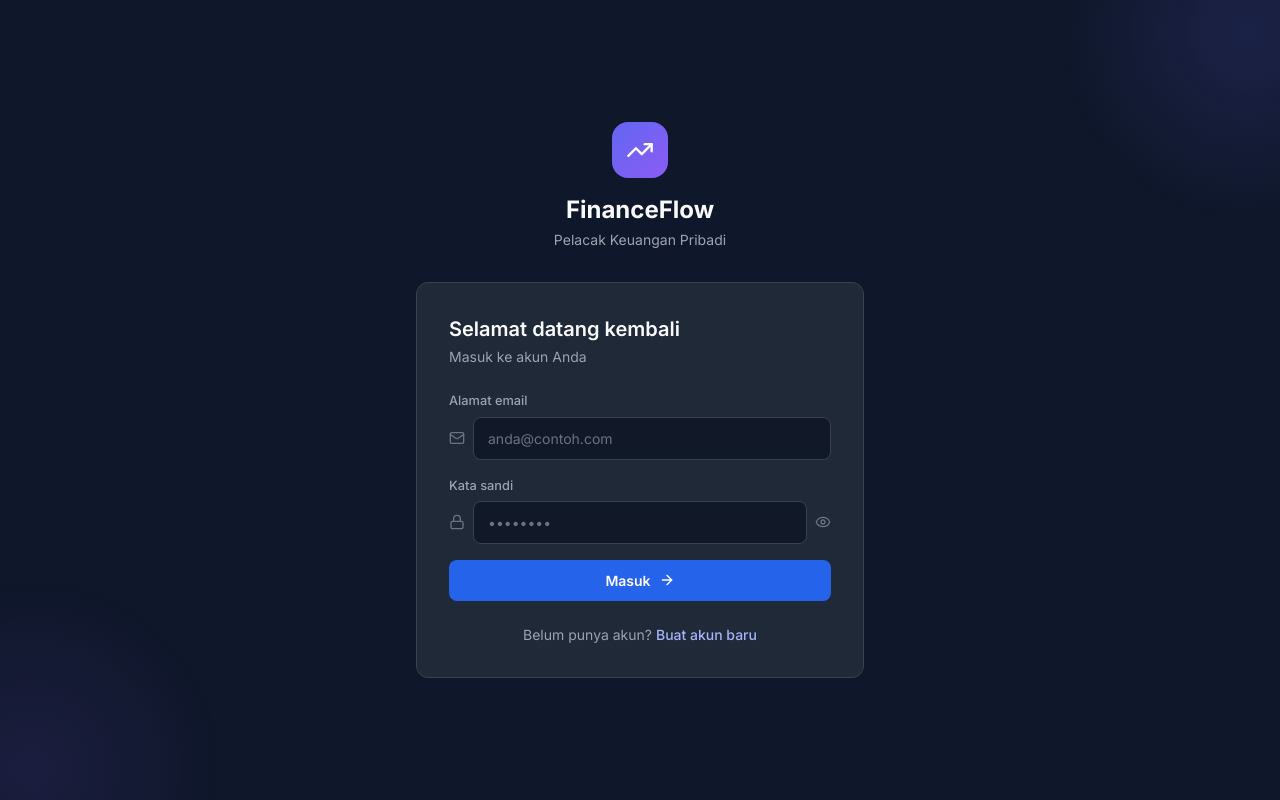
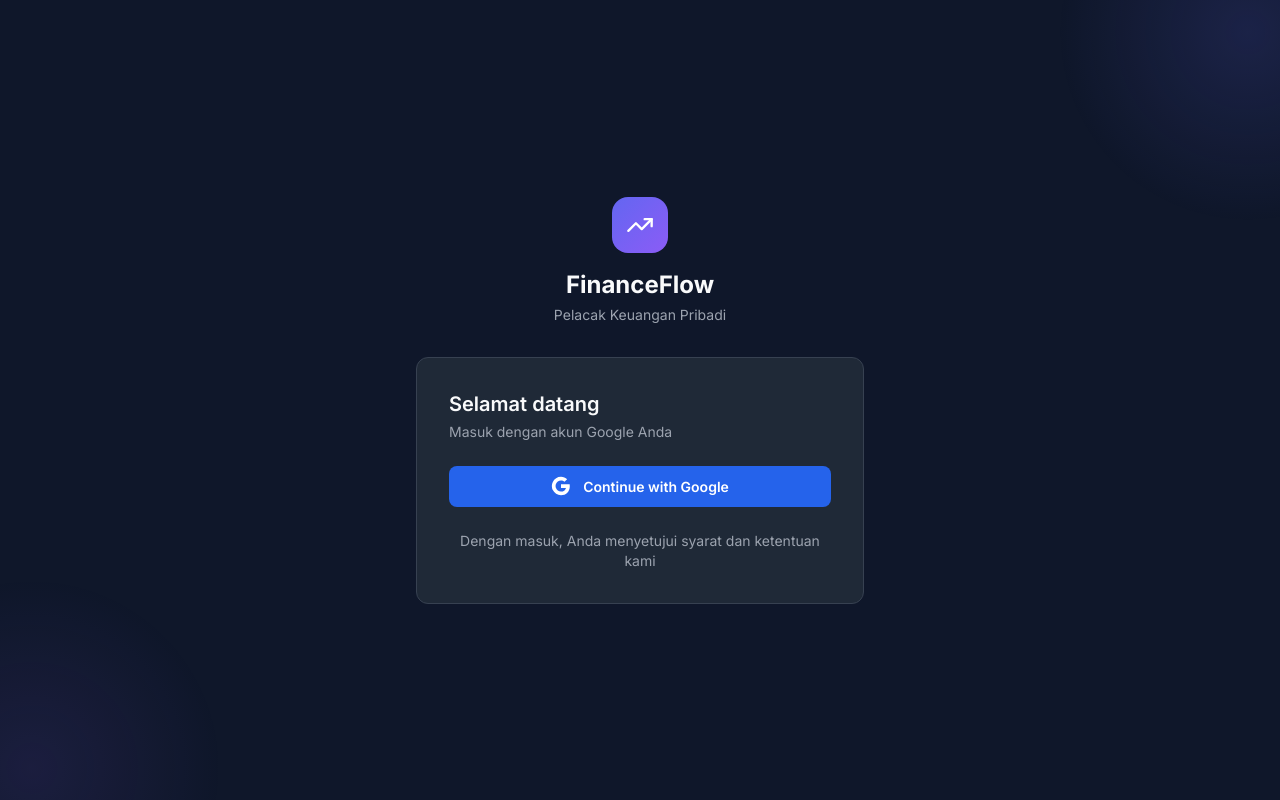
Before and after one commit to Synoids/finance-tracker, a Next.js app: page /login in a window 1280 px wide. Built offline with nearby package versions, Linux system fonts and the light colour scheme.

Commit message:
Mengganti sistem login ke google login

```diff
--- a/app/login/page.tsx
+++ b/app/login/page.tsx
@@ -1,34 +1,30 @@
 'use client';
 
 import { useState } from 'react';
-import { useRouter } from 'next/navigation';
-import Link from 'next/link';
 import { createClient } from '@/lib/supabaseClient';
-import { TrendingUp, Mail, Lock, Eye, EyeOff, ArrowRight } from 'lucide-react';
+import { TrendingUp } from 'lucide-react';
 
 export default function LoginPage() {
-  const router = useRouter();
-  const [email, setEmail]       = useState('');
-  const [password, setPassword] = useState('');
-  const [showPw, setShowPw]     = useState(false);
-  const [error, setError]       = useState('');
-  const [loading, setLoading]   = useState(false);
+  const [error, setError] = useState('');
+  const [loading, setLoading] = useState(false);
 
-  async function handleSubmit(e: React.FormEvent) {
-    e.preventDefault();
+  async function handleGoogleLogin() {
     setLoading(true);
     setError('');
 
     const supabase = createClient();
-    const { error } = await supabase.auth.signInWithPassword({ email, password });
+    const { error } = await supabase.auth.signInWithOAuth({
+      provider: 'google',
+      options: {
+        redirectTo: `${location.origin}/auth/callback`,
+      },
+    });
 
     if (error) {
       setError(error.message);
       setLoading(false);
-    } else {
-      router.push('/dashboard');
-      router.refresh();
     }
+    // Note: No need to handle success here as the OAuth flow will redirect
   }
 
   return (
@@ -51,8 +47,8 @@
 
         {/* Card */}
         <div className="glass-card p-8">
-          <h2 className="text-xl font-semibold mb-1" style={{ color: 'var(--text-primary)' }}>Selamat datang kembali</h2>
-          <p className="text-sm mb-6" style={{ color: 'var(--text-secondary)' }}>Masuk ke akun Anda</p>
+          <h2 className="text-xl font-semibold mb-1" style={{ color: 'var(--text-primary)' }}>Selamat datang</h2>
+          <p className="text-sm mb-6" style={{ color: 'var(--text-secondary)' }}>Masuk dengan akun Google Anda</p>
 
           {error && (
             <div className="mb-4 p-3 rounded-lg text-sm" style={{ background: 'rgba(239,68,68,0.1)', color: '#ef4444', border: '1px solid rgba(239,68,68,0.3)' }}>
@@ -60,65 +56,28 @@
             </div>
           )}
 
-          <form onSubmit={handleSubmit} className="space-y-4">
-            <div>
-              <label className="label">Alamat email</label>
-              <div className="flex items-center gap-2">
-                <Mail className="w-4 h-4 flex-shrink-0" style={{ color: 'var(--text-muted)' }} />
-                <input
-                  id="login-email"
-                  type="email"
-                  required
-                  value={email}
-                  onChange={(e) => setEmail(e.target.value)}
-                  className="input-field flex-1"
-                  placeholder="anda@contoh.com"
-                />
-              </div>
-            </div>
-
-            <div>
-              <label className="label">Kata sandi</label>
-              <div className="flex items-center gap-2">
-                <Lock className="w-4 h-4 flex-shrink-0" style={{ color: 'var(--text-muted)' }} />
-                <input
-                  id="login-password"
-                  type={showPw ? 'text' : 'password'}
-                  required
-                  value={password}
-                  onChange={(e) => setPassword(e.target.value)}
-                  className="input-field flex-1"
-                  placeholder="••••••••"
-                />
           <button
-                  type="button"
-                  onClick={() => setShowPw(!showPw)}
-                  style={{ color: 'var(--text-muted)', background: 'none', border: 'none', cursor: 'pointer', padding: 0 }}
-                >
-                  {showPw ? <EyeOff className="w-4 h-4" /> : <Eye className="w-4 h-4" />}
-                </button>
-              </div>
-            </div>
-
-            <button
-              id="login-submit"
-              type="submit"
+            onClick={handleGoogleLogin}
             disabled={loading}
-              className="btn-primary w-full flex items-center justify-center gap-2 mt-2"
+            className="btn-primary w-full flex items-center justify-center gap-3 mt-2"
           >
             {loading ? (
               <span className="w-4 h-4 border-2 border-white border-t-transparent rounded-full animate-spin" />
             ) : (
-                <>Masuk <ArrowRight className="w-4 h-4" /></>
+              <>
+                <svg className="w-5 h-5" viewBox="0 0 24 24">
+                  <path fill="currentColor" d="M22.56 12.25c0-.78-.07-1.53-.2-2.25H12v4.26h5.92c-.26 1.37-1.04 2.53-2.21 3.31v2.77h3.57c2.08-1.92 3.28-4.74 3.28-8.09z"/>
+                  <path fill="currentColor" d="M12 23c2.97 0 5.46-.98 7.28-2.66l-3.57-2.77c-.98.66-2.23 1.06-3.71 1.06-2.86 0-5.29-1.93-6.16-4.53H2.18v2.84C3.99 20.53 7.7 23 12 23z"/>
+                  <path fill="currentColor" d="M5.84 14.09c-.22-.66-.35-1.36-.35-2.09s.13-1.43.35-2.09V7.07H2.18C1.43 8.55 1 10.22 1 12s.43 3.45 1.18 4.93l2.85-2.22.81-.62z"/>
+                  <path fill="currentColor" d="M12 5.38c1.62 0 3.06.56 4.21 1.64l3.15-3.15C17.45 2.09 14.97 1 12 1 7.7 1 3.99 3.47 2.18 7.07l3.66 2.84c.87-2.6 3.3-4.53 6.16-4.53z"/>
+                </svg>
+                Continue with Google
+              </>
             )}
           </button>
-          </form>
 
           <p className="mt-6 text-center text-sm" style={{ color: 'var(--text-secondary)' }}>
-            Belum punya akun?{' '}
-            <Link href="/signup" className="font-medium" style={{ color: '#a5b4fc' }}>
-              Buat akun baru
-            </Link>
+            Dengan masuk, Anda menyetujui syarat dan ketentuan kami
           </p>
         </div>
       </div>
--- a/app/signup/page.tsx
+++ b/app/signup/page.tsx
@@ -1,119 +1,5 @@
-'use client';
-
-import { useState } from 'react';
-import Link from 'next/link';
-import { createClient } from '@/lib/supabaseClient';
-import { TrendingUp, Mail, Lock, Eye, EyeOff, ArrowRight } from 'lucide-react';
+import { redirect } from 'next/navigation';
 
 export default function SignupPage() {
-  const [email, setEmail]       = useState('');
-  const [password, setPassword] = useState('');
-  const [confirm, setConfirm]   = useState('');
-  const [showPw, setShowPw]     = useState(false);
-  const [error, setError]       = useState('');
-  const [success, setSuccess]   = useState('');
-  const [loading, setLoading]   = useState(false);
-
-  async function handleSubmit(e: React.FormEvent) {
-    e.preventDefault();
-    setError('');
-    setSuccess('');
-
-    if (password !== confirm) {
-      setError('Kata sandi tidak cocok.');
-      return;
-    }
-    if (password.length < 6) {
-      setError('Kata sandi harus minimal 6 karakter.');
-      return;
-    }
-
-    setLoading(true);
-    const supabase = createClient();
-    const { error } = await supabase.auth.signUp({
-      email,
-      password,
-      options: { emailRedirectTo: `${location.origin}/auth/callback` },
-    });
-
-    setLoading(false);
-    if (error) {
-      setError(error.message);
-    } else {
-      setSuccess('Akun berhasil dibuat! Periksa email Anda untuk konfirmasi, lalu masuk.');
-    }
-  }
-
-  return (
-    <div className="min-h-screen flex items-center justify-center p-4" style={{ background: 'var(--bg-primary)' }}>
-      <div className="fixed inset-0 overflow-hidden pointer-events-none">
-        <div className="absolute -top-40 -right-40 w-96 h-96 rounded-full" style={{ background: 'radial-gradient(circle, rgba(99,102,241,0.15) 0%, transparent 70%)' }} />
-        <div className="absolute -bottom-40 -left-40 w-96 h-96 rounded-full" style={{ background: 'radial-gradient(circle, rgba(139,92,246,0.1) 0%, transparent 70%)' }} />
-      </div>
-
-      <div className="w-full max-w-md animate-fade-in-up">
-        <div className="text-center mb-8">
-          <div className="inline-flex items-center justify-center w-14 h-14 rounded-2xl mb-4" style={{ background: 'linear-gradient(135deg, #6366f1, #8b5cf6)' }}>
-            <TrendingUp className="w-7 h-7 text-white" />
-          </div>
-          <h1 className="text-2xl font-bold gradient-text">FinanceFlow</h1>
-          <p className="mt-1 text-sm" style={{ color: 'var(--text-secondary)' }}>Pelacak Keuangan Pribadi</p>
-        </div>
-
-        <div className="glass-card p-8">
-          <h2 className="text-xl font-semibold mb-1" style={{ color: 'var(--text-primary)' }}>Buat akun</h2>
-          <p className="text-sm mb-6" style={{ color: 'var(--text-secondary)' }}>Mulai lacak keuangan Anda hari ini</p>
-
-          {error && (
-            <div className="mb-4 p-3 rounded-lg text-sm" style={{ background: 'rgba(239,68,68,0.1)', color: '#ef4444', border: '1px solid rgba(239,68,68,0.3)' }}>
-              {error}
-            </div>
-          )}
-          {success && (
-            <div className="mb-4 p-3 rounded-lg text-sm" style={{ background: 'rgba(34,197,94,0.1)', color: '#22c55e', border: '1px solid rgba(34,197,94,0.3)' }}>
-              {success}
-            </div>
-          )}
-
-          <form onSubmit={handleSubmit} className="space-y-4">
-            <div>
-              <label className="label">Alamat email</label>
-              <div className="relative">
-                <Mail className="absolute left-3 top-1/2 -translate-y-1/2 w-4 h-4 pointer-events-none" style={{ color: 'var(--text-muted)' }} />
-                <input id="signup-email" type="email" required value={email} onChange={(e) => setEmail(e.target.value)} className="input-field pl-10" placeholder="anda@contoh.com" />
-              </div>
-            </div>
-
-            <div>
-              <label className="label">Kata sandi</label>
-              <div className="relative">
-                <Lock className="absolute left-3 top-1/2 -translate-y-1/2 w-4 h-4 pointer-events-none" style={{ color: 'var(--text-muted)' }} />
-                <input id="signup-password" type={showPw ? 'text' : 'password'} required value={password} onChange={(e) => setPassword(e.target.value)} className="input-field pl-10 pr-10" placeholder="Min. 6 karakter" />
-                <button type="button" onClick={() => setShowPw(!showPw)} className="absolute right-3 top-1/2 -translate-y-1/2" style={{ color: 'var(--text-muted)', background: 'none', border: 'none', cursor: 'pointer' }}>
-                  {showPw ? <EyeOff className="w-4 h-4" /> : <Eye className="w-4 h-4" />}
-                </button>
-              </div>
-            </div>
-
-            <div>
-              <label className="label">Konfirmasi kata sandi</label>
-              <div className="relative">
-                <Lock className="absolute left-3 top-1/2 -translate-y-1/2 w-4 h-4 pointer-events-none" style={{ color: 'var(--text-muted)' }} />
-                <input id="signup-confirm" type={showPw ? 'text' : 'password'} required value={confirm} onChange={(e) => setConfirm(e.target.value)} className="input-field pl-10" placeholder="••••••••" />
-              </div>
-            </div>
-
-            <button id="signup-submit" type="submit" disabled={loading} className="btn-primary w-full flex items-center justify-center gap-2 mt-2">
-              {loading ? <span className="w-4 h-4 border-2 border-white border-t-transparent rounded-full animate-spin" /> : <>Buat Akun <ArrowRight className="w-4 h-4" /></>}
-            </button>
-          </form>
-
-          <p className="mt-6 text-center text-sm" style={{ color: 'var(--text-secondary)' }}>
-            Sudah punya akun?{' '}
-            <Link href="/login" className="font-medium" style={{ color: '#a5b4fc' }}>Masuk</Link>
-          </p>
-        </div>
-      </div>
-    </div>
-  );
+  redirect('/login');
 }
```
Also changed, not shown: app/(dashboard)/layout.tsx (+18 -5 lines), components/RealtimeDate.tsx (+16 -2 lines). Lines whose indentation alone changed are shown as unchanged.
